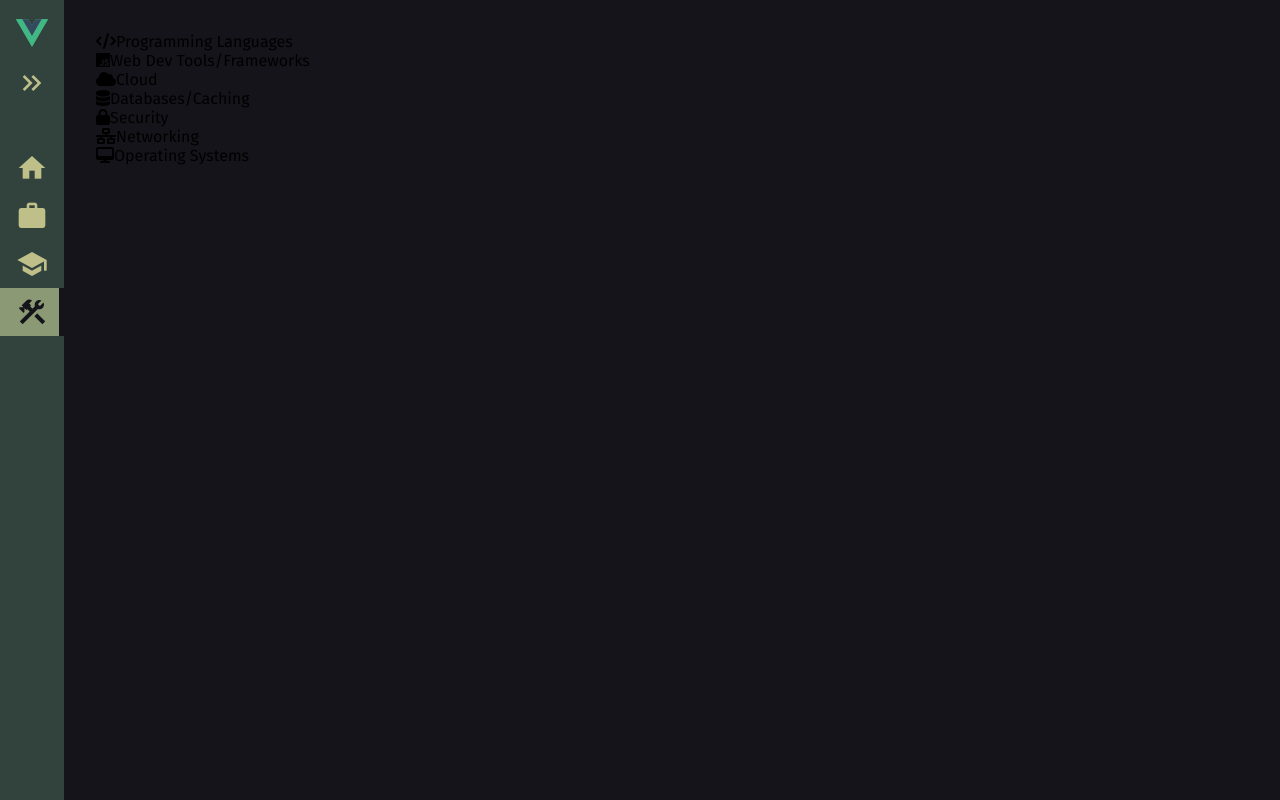
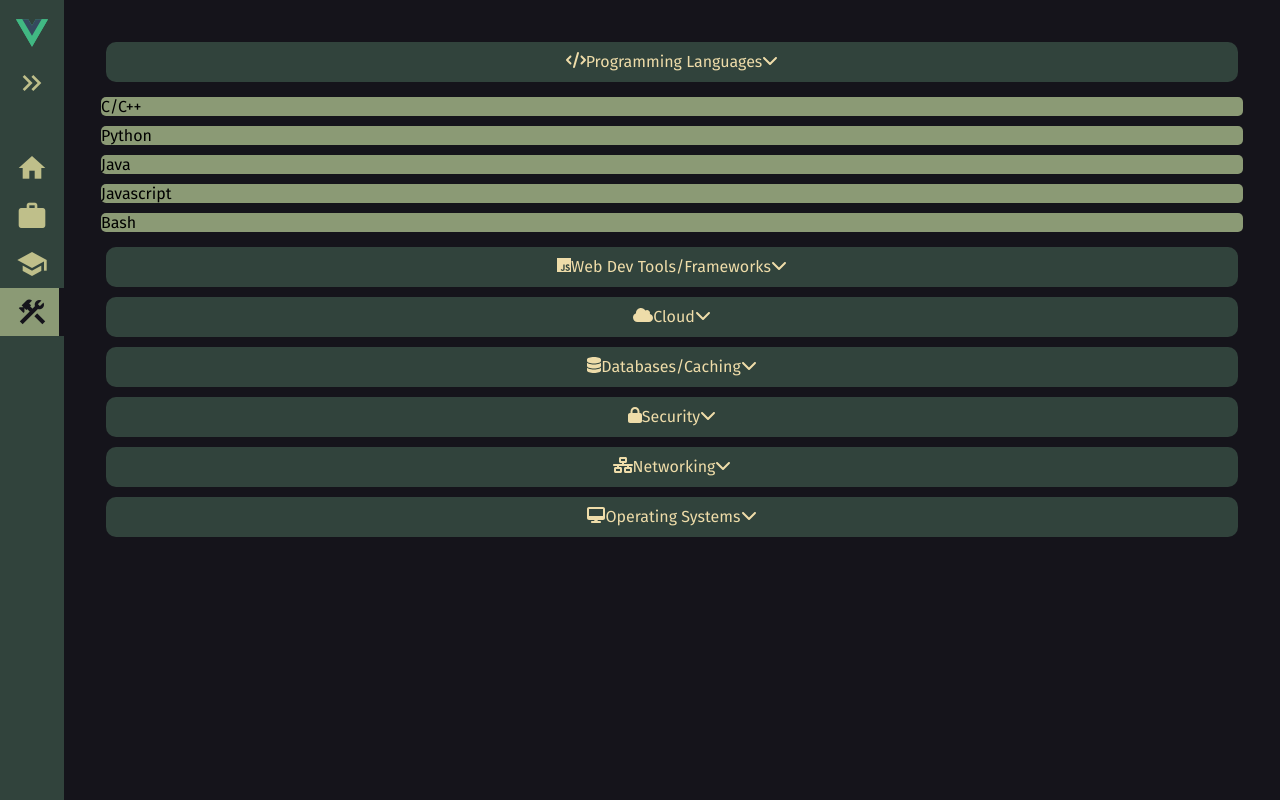
Before and after one commit to sepehrjavid/sepehrjavid-website, a Vue app: page /skills in a window 1280 px wide. Both pictures are taken after a click on the element "Programming Languages". Built offline with nearby package versions, Linux system fonts and the light colour scheme.

Commit message:
add skill item and final skill category structure

```diff
--- a/src/components/SkillCategory.vue
+++ b/src/components/SkillCategory.vue
@@ -1,28 +1,18 @@
 <template>
     <div class="category-header" @click="toggleCategory()">
-        <font-awesome-icon :icon="category.icon" />
-        <span>{{ category.name }}</span>
+        <font-awesome-icon :icon="category.icon" /> {{ category.name }}
         <font-awesome-icon :icon="['fas', 'chevron-down']" :class="{ 'open': isOpen }" />
     </div>
-    <ul v-show="category.open" class="skill-list">
-        <li v-for="(item, i) in category.skills" :key="i">
-            <div v-if="item.subSkills" @click="toggleSubCategory(category, i)" class="subcategory-header">
-                {{ item.name }}
-                <div :class="{ 'open': item.open }">
-                    <i class="fas fa-chevron-down"></i>
-                </div>
-            </div>
-            <ul v-show="item.open" v-if="item.subSkills" class="sub-skill-list">
-                <li v-for="(subSkill, j) in item.subSkills" :key="j">
-                    {{ subSkill }}
-                </li>
-            </ul>
-            <p v-else>{{ item }}</p>
+    <ul v-show="isOpen" class="skill-list">
+        <li v-for="(item, index) in category.skills" :key="index">
+            <SkillCategory v-if="item.skills" :category="item" />
+            <SkillItem v-else :skill="item" />
         </li>
     </ul>
 </template>
 
 <script setup>
+import SkillItem from './SkillItem.vue';
 import { ref } from 'vue';
 
 const props = defineProps(['category']);
@@ -35,4 +25,23 @@ function toggleCategory() {
 
 </script>
 
-<style lang="scss" scoped></style>
+<style lang="scss" scoped>
+.category-header {
+    background-color: var(--secondary);
+    color: var(--light-more);
+    margin: 10px;
+    padding: 10px;
+    display: flex;
+    justify-content: center;
+    border-radius: 10px;
+    height: 40px;
+}
+
+.skill-list {
+    position: relative;
+    display: flex;
+    flex-direction: column;
+    justify-content: center;
+    list-style-type: none;
+}
+</style>
--- a/src/components/SkillItem.vue
+++ b/src/components/SkillItem.vue
@@ -0,0 +1,19 @@
+<template>
+    <div class="skill-item">
+        {{ skill }}
+    </div>
+</template>
+
+<script setup>
+
+const prop = defineProps(['skill']);
+
+</script>
+
+<style lang="scss" scoped>
+.skill-item {
+    background-color: var(--secondary-active);
+    margin: 5px;
+    border-radius: 5px;
+}
+</style>
--- a/src/main.js
+++ b/src/main.js
@@ -2,12 +2,12 @@ import { createApp } from 'vue'
 import App from './App.vue'
 
 import { library } from '@fortawesome/fontawesome-svg-core';
-import { faEnvelope, faPhone, faLocationDot, faBuilding, faCalendar, faSchool, faCode, faCloud, faDatabase, faLock, faNetworkWired, faDesktop } from '@fortawesome/free-solid-svg-icons';
+import { faEnvelope, faPhone, faLocationDot, faBuilding, faCalendar, faSchool, faCode, faCloud, faDatabase, faLock, faNetworkWired, faDesktop, faChevronDown } from '@fortawesome/free-solid-svg-icons';
 import { FontAwesomeIcon } from '@fortawesome/vue-fontawesome';
 import { faLinkedin, faGithub, faJs } from '@fortawesome/free-brands-svg-icons';
 
 import router from './router'
 
-library.add(faEnvelope, faPhone, faGithub, faLinkedin, faLocationDot, faCode, faBuilding, faCloud, faDatabase, faCalendar, faSchool, faJs, faLock, faNetworkWired, faDesktop);
+library.add(faEnvelope, faPhone, faGithub, faLinkedin, faLocationDot, faCode, faBuilding, faCloud, faDatabase, faCalendar, faSchool, faJs, faLock, faNetworkWired, faDesktop, faChevronDown);
 
 createApp(App).component('font-awesome-icon', FontAwesomeIcon).use(router).mount('#app')
```
